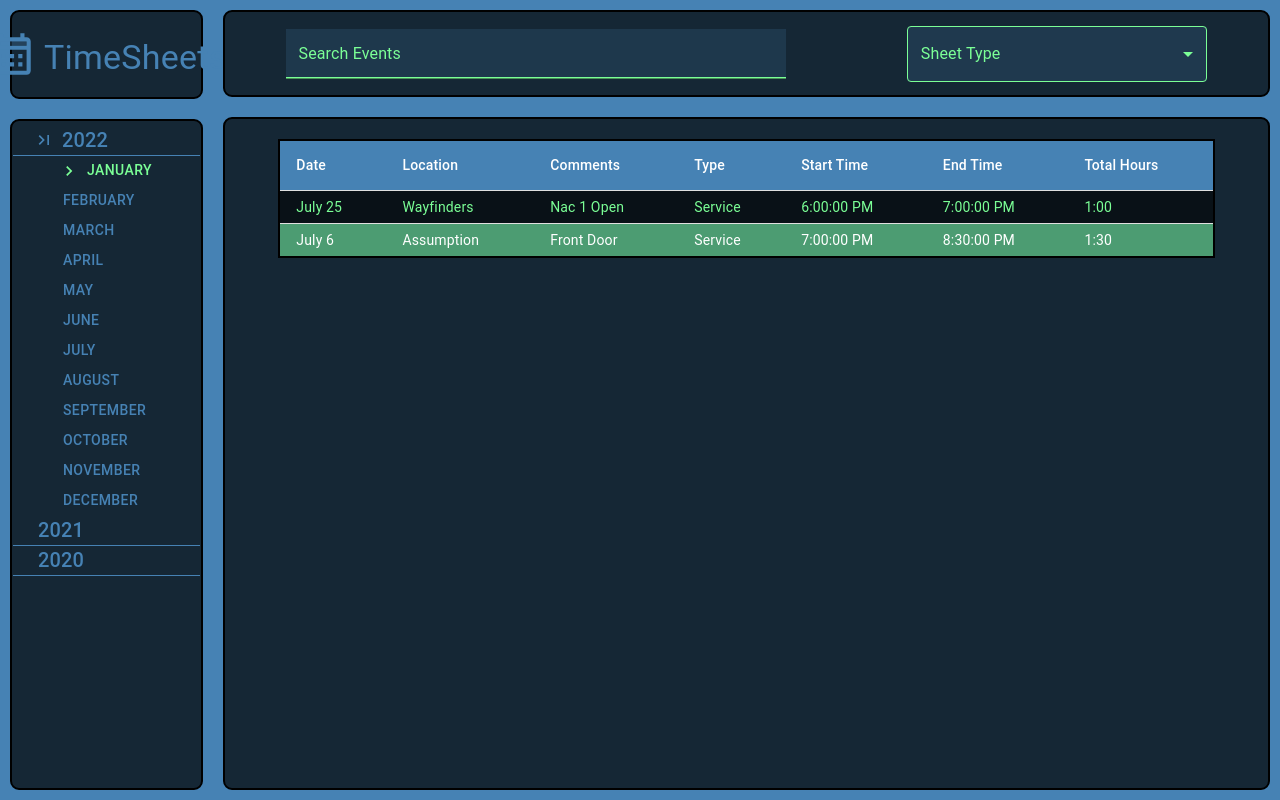
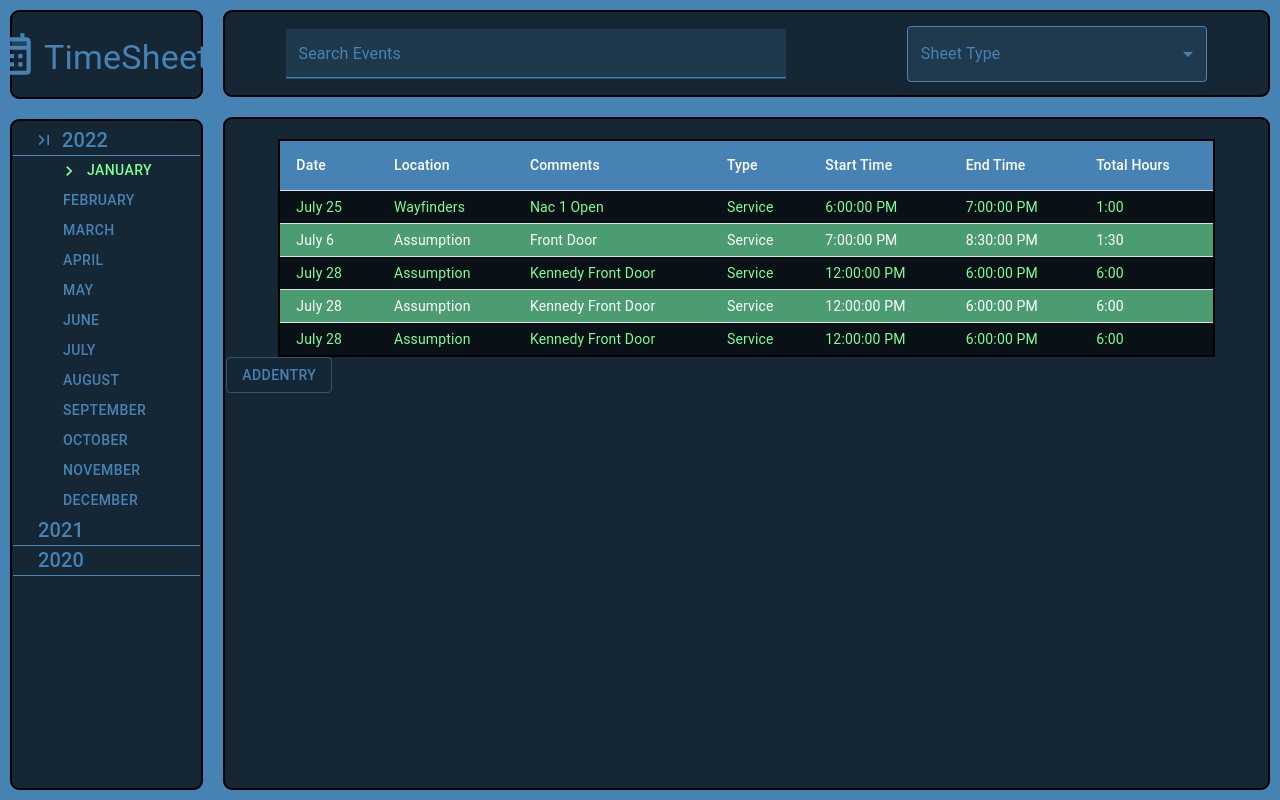
Before and after one commit to kraig-hebert/timesheets, a React (Create React App) app: page / in a window 1280 px wide. Built offline with nearby package versions, Linux system fonts and the light colour scheme; data requests are answered from the project's data file; a web font is replaced by a local one.

Commit message:
added ability to add new entry. used a button with dummy data. still need to add modal for custom data

```diff
--- a/db.json
+++ b/db.json
@@ -15,6 +15,30 @@
       "type": "Service",
       "startTime": "2022-07-06T19:00:00.000Z",
       "endTime": "2022-07-06T20:30:00.000Z"
+    },
+    {
+      "id": 3,
+      "location": "Assumption",
+      "comments": "Kennedy Front Door",
+      "type": "Service",
+      "startTime": "2022-07-28T12:00:00.788Z",
+      "endTime": "2022-07-28T18:00:00.788Z"
+    },
+    {
+      "id": 4,
+      "location": "Assumption",
+      "comments": "Kennedy Front Door",
+      "type": "Service",
+      "startTime": "2022-07-28T12:00:00.788Z",
+      "endTime": "2022-07-28T18:00:00.788Z"
+    },
+    {
+      "id": 5,
+      "location": "Assumption",
+      "comments": "Kennedy Front Door",
+      "type": "Service",
+      "startTime": "2022-07-28T12:00:00.788Z",
+      "endTime": "2022-07-28T18:00:00.788Z"
     }
   ]
 }
--- a/src/api/client.js
+++ b/src/api/client.js
@@ -10,3 +10,15 @@ export const getEntryList = async () => {
 
   return await response.json();
 };
+
+export const saveNewEntry = async (entry) => {
+  const response = fetch(API_URL, {
+    headers: {
+      Accept: 'application/json',
+      'Content-Type': 'application/json',
+    },
+    method: 'POST',
+    body: JSON.stringify(entry),
+  });
+  return response;
+};
--- a/src/components/header/headerSX.js
+++ b/src/components/header/headerSX.js
@@ -1,20 +1,20 @@
 export const textFieldSX = {
   width: '500px',
   input: {
-    color: 'secondary.main',
+    color: 'primary.main',
   },
   '& .MuiInputLabel-root': {
-    color: 'secondary.main',
+    color: 'primary.main',
   },
   '& .MuiFilledInput-input': {
     borderBottom: '2px solid',
-    borderColor: 'secondary.main',
+    borderColor: 'primary.main',
     backgroundColor: 'primary.bg',
   },
 };
 
 export const labelSX = {
-  color: 'secondary.main',
+  color: 'primary.main',
 };
 
 export const selectSX = {
@@ -22,13 +22,13 @@ export const selectSX = {
   backgroundColor: 'primary.bg',
   '&:hover': {
     '& .MuiOutlinedInput-notchedOutline': {
-      borderColor: 'secondary.main',
+      borderColor: 'primary.main',
     },
   },
   '& .MuiOutlinedInput-notchedOutline': {
-    borderColor: 'secondary.main',
+    borderColor: 'primary.main',
   },
   '& .MuiSvgIcon-root': {
-    color: 'secondary.main',
+    color: 'primary.main',
   },
 };
--- a/src/components/main/Main.jsx
+++ b/src/components/main/Main.jsx
@@ -1,6 +1,6 @@
-import React from 'react';
-import { useSelector } from 'react-redux';
-import { selectEntries } from '../../reducers/entriesSlice';
+import React, { useEffect } from 'react';
+import { useSelector, useDispatch } from 'react-redux';
+import { selectEntries, saveNewEntry } from '../../reducers/entriesSlice';
 import {
   Table,
   TableBody,
@@ -9,11 +9,13 @@ import {
   TableHead,
   TableRow,
   Paper,
+  Button,
 } from '@mui/material';
 import * as SX from './mainSX';
 import * as dh from '../../helpers/dateHelpers';
 
 const Main = () => {
+  const dispatch = useDispatch();
   const entries = useSelector(selectEntries);
   const createData = (
     id,
@@ -38,6 +40,18 @@ const Main = () => {
     );
   });
 
+  const handleAdd = () => {
+    const newEntry = {
+      id: 5,
+      location: 'Assumption',
+      comments: 'Kennedy Front Door',
+      type: 'Service',
+      startTime: '2022-07-28T12:00:00.788Z',
+      endTime: '2022-07-28T18:00:00.788Z',
+    };
+    dispatch(saveNewEntry(newEntry));
+  };
+
   const setDate = (dateObject) => {
     const monthNum = dateObject.getMonth();
     return `${dh.getMonthName(monthNum)} ${dateObject.getDate()}`;
@@ -61,6 +75,7 @@ const Main = () => {
     };
   };
   return (
+    <>
       <TableContainer componant={Paper}>
         <Table size="small" sx={SX.tableSX}>
           <TableHead>
@@ -91,6 +106,15 @@ const Main = () => {
           </TableBody>
         </Table>
       </TableContainer>
+      <Button
+        variant="outlined"
+        onClick={() => {
+          handleAdd();
+        }}
+      >
+        AddEntry
+      </Button>
+    </>
   );
 };
 
--- a/src/reducers/entriesSlice.js
+++ b/src/reducers/entriesSlice.js
@@ -16,18 +16,33 @@ export const fetchEntries = createAsyncThunk(
   }
 );
 
+export const saveNewEntry = createAsyncThunk(
+  'entries/saveNewEntry',
+  async (entry) => {
+    const response = await client.saveNewEntry(entry);
+    if (response.status === 201) {
+      return entry;
+    }
+  }
+);
+
 const entriesSlice = createSlice({
   name: 'entries',
   initialState,
   reducers: {},
   extraReducers: (builder) => {
-    builder.addCase(fetchEntries.fulfilled, (state, action) => {
-      const newEntries = {};
-      action.payload.forEach((entry) => {
-        newEntries[entry.id] = entry;
+    builder
+      .addCase(fetchEntries.fulfilled, (state, action) => {
+        const newEntries = {};
+        action.payload.forEach((entry) => {
+          newEntries[entry.id] = entry;
+        });
+        state.entities = newEntries;
+      })
+      .addCase(saveNewEntry.fulfilled, (state, action) => {
+        const entry = action.payload;
+        state.entities[entry.id] = entry;
       });
-      state.entities = newEntries;
-    });
   },
 });
 
```
Lines whose indentation alone changed are shown as unchanged.
